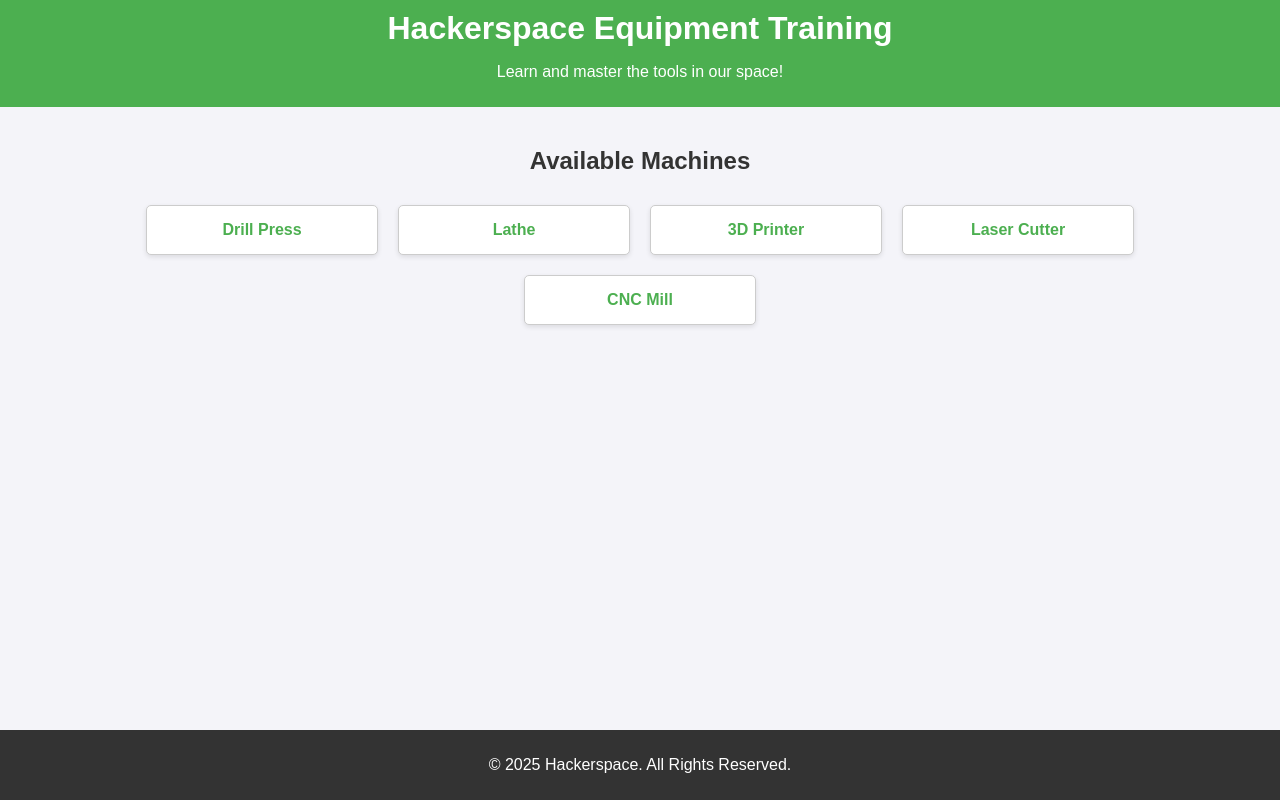
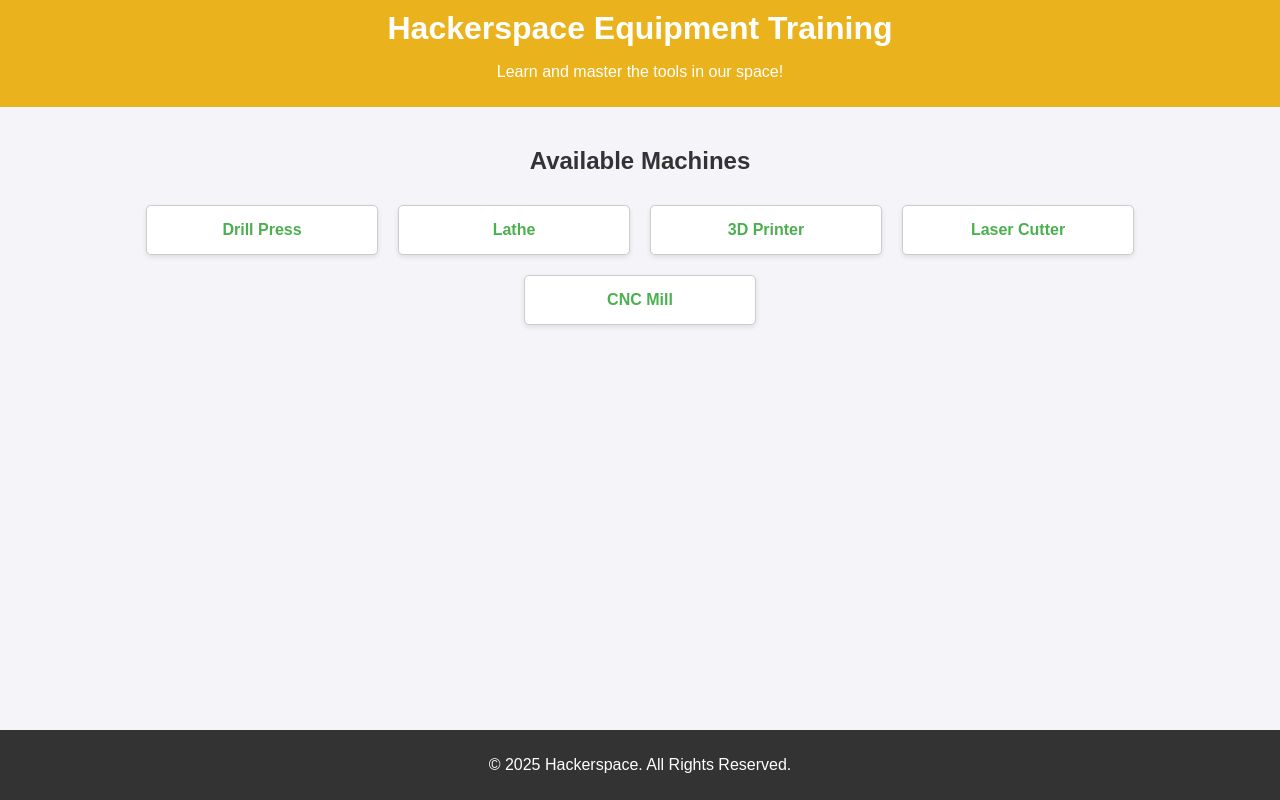
Before and after one commit to risknc/risknc.github.io, a plain HTML site: page index.html in a window 1280 px wide. Drawn offline with Linux system fonts and the light colour scheme.

Commit message:
Update index.html

```diff
--- a/index.html
+++ b/index.html
@@ -3,7 +3,7 @@
 <head>
     <meta charset="UTF-8">
     <meta name="viewport" content="width=device-width, initial-scale=1.0">
-    <title>Hackerspace Equipment Training</title>
+    <title>Crashspace Equipment Training</title>
     <style>
         body {
             font-family: Arial, sans-serif;
@@ -14,7 +14,7 @@
             color: #333;
         }
         header {
-            background-color: #4CAF50;
+            background-color: #eab31d;
             color: white;
             padding: 10px 0;
         }
```
